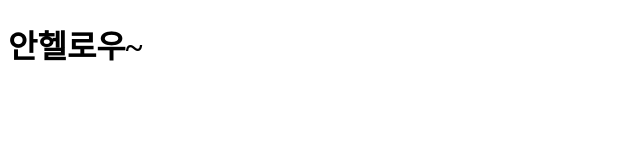
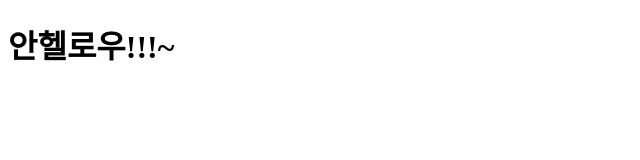
Before and after one commit to Yoon79/bampie-web, a Next.js app: page / in a window 1280 px wide. Shown: the top 160 px of the page, without its empty margins (0-640 px from the left). Built offline with nearby package versions, Linux system fonts and the light colour scheme.

Commit message:
index.tsx

```diff
--- a/pages/index.tsx
+++ b/pages/index.tsx
@@ -1,3 +1,3 @@
 export default function Page() {
-  return <h1>안헬로우~</h1>
+  return <h1>안헬로우!!!~</h1>
 }
```
